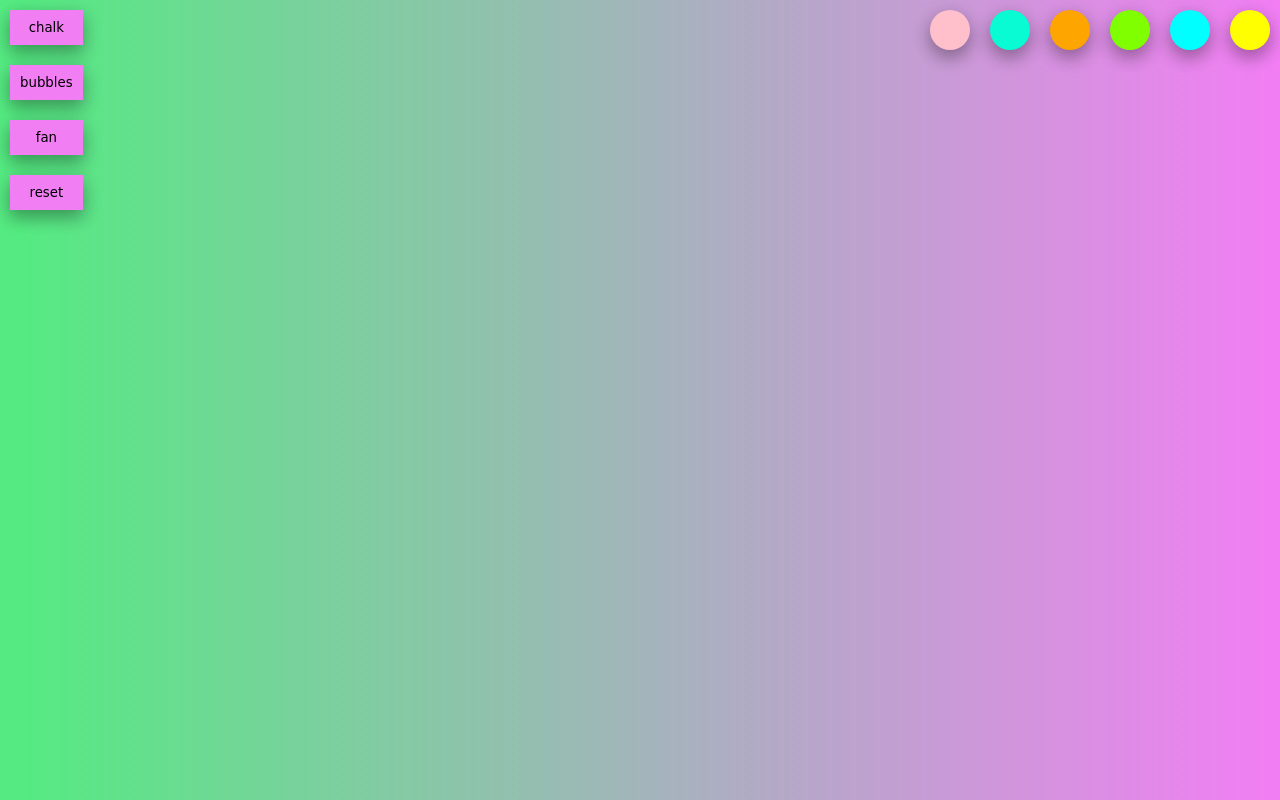
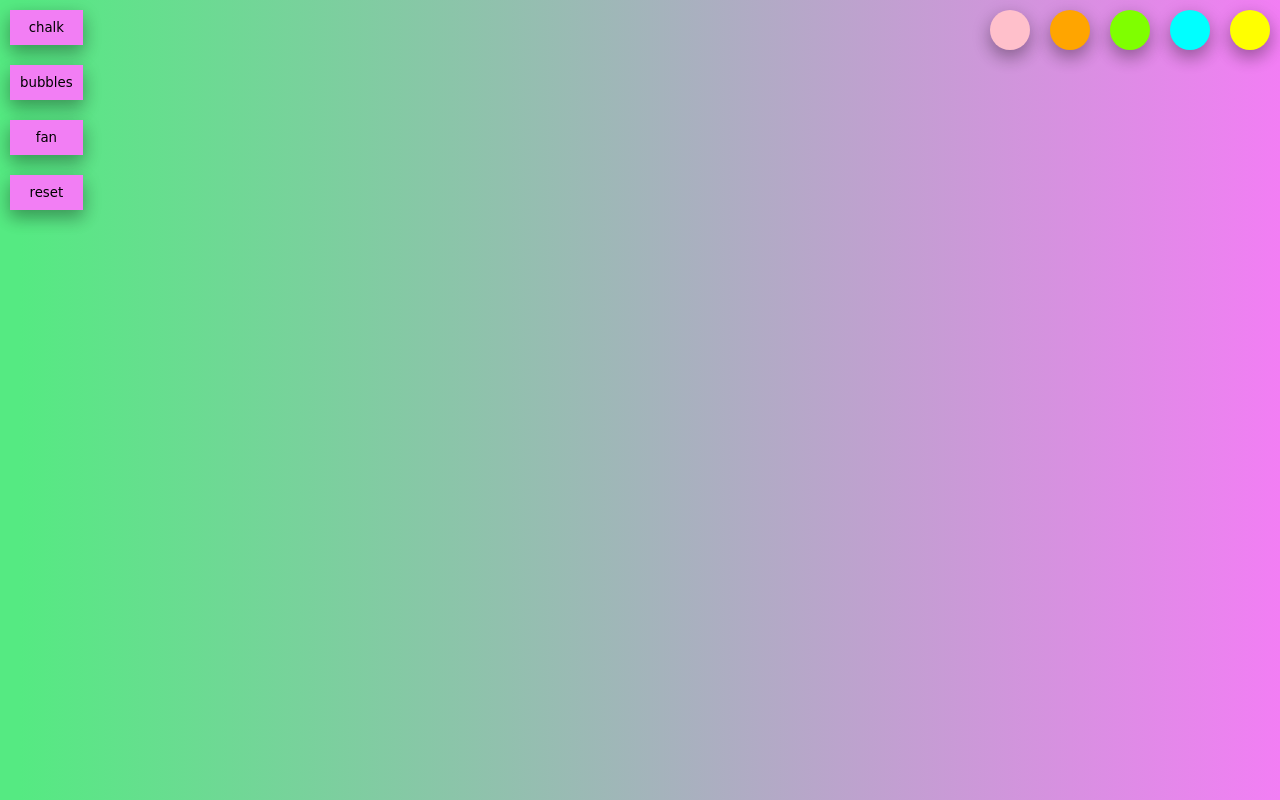
Before and after one commit to brujadev/Hand-Held, a plain HTML site: page pentool/index.html in a window 1280 px wide. Drawn offline with Linux system fonts and the light colour scheme; a web font is replaced by a local one.

Commit message:
Update index.html

```diff
--- a/pentool/index.html
+++ b/pentool/index.html
@@ -22,7 +22,6 @@
     </div>
     <div id="colors">
         <button class="options" id="pink"></button>
-        <button class="options" id="aqua"></button>
         <button class="options" id="orange"></button>
         <button class="options" id="green"></button>
         <button class="options" id="cyan"></button>
```
